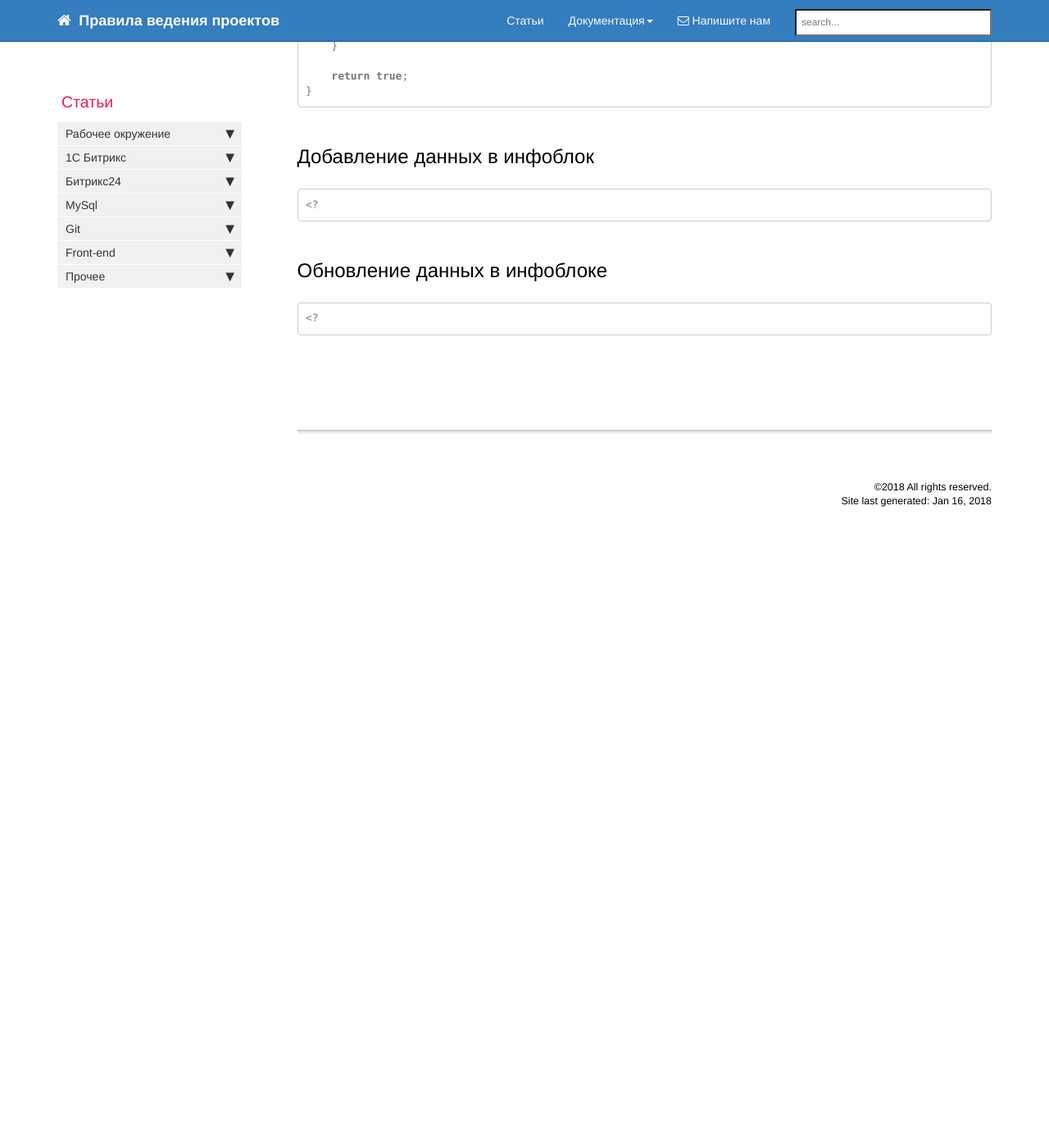
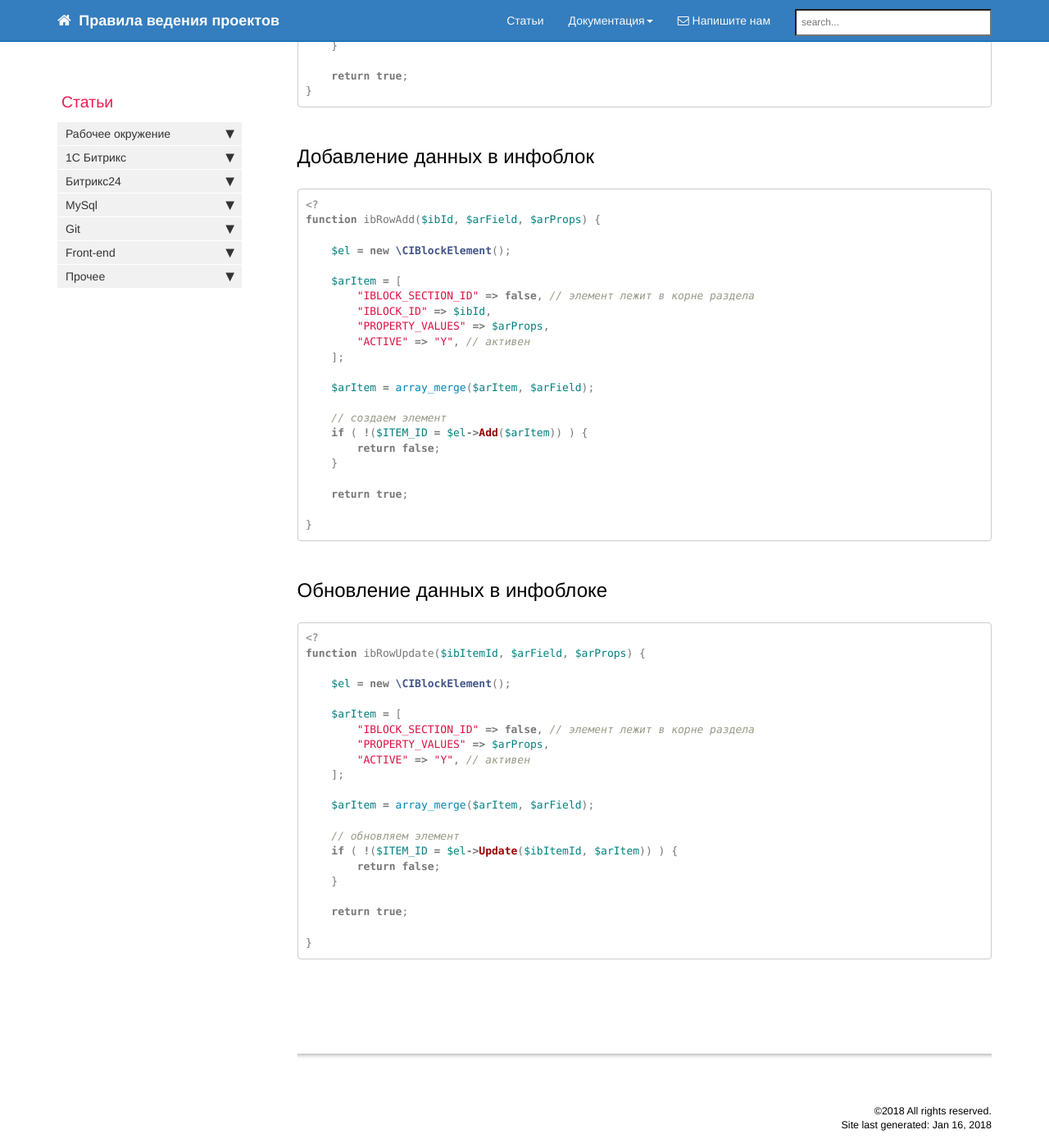
Before and after one commit to gdecider/gdecider.github.io, a Jekyll site: the page built from pages/articles/articles-bx-iblock-examples.md, in a window 1280 px wide and 1400 px high, scrolled down 3871 px. Shown: the whole window at 82% size. Built offline with Jekyll 4.4.1, drawn with Linux system fonts in a browser that asks for light colours; nearby versions of some CDN libraries; comment, search, counter and statistics services are not loaded; before the commit the page ends 4542 px from its top, so only the background shows below that.

Commit message:
Update articles-bx-iblock-examples.md

````diff
--- a/pages/articles/articles-bx-iblock-examples.md
+++ b/pages/articles/articles-bx-iblock-examples.md
@@ -76,7 +76,7 @@ function ibTypeDelete($ibTypeCode) {
 function ibAdd($ibName, $ibCode, $ibTypeCode, $arProps) {
 
 	$ib = new CIBlock();
-    $arFields = Array(
+        $arFields = Array(
         "ACTIVE" => 'Y',
         "NAME" => $ibName,
         "CODE" => $ibCode,
@@ -207,10 +207,51 @@ function addIBlockProp($ibId, $propCode) {
 
 ```php
 <?
+function ibRowAdd($ibId, $arField, $arProps) {
+
+    $el = new \CIBlockElement();
+
+    $arItem = [
+        "IBLOCK_SECTION_ID" => false, // элемент лежит в корне раздела
+        "IBLOCK_ID" => $ibId,
+        "PROPERTY_VALUES" => $arProps,
+        "ACTIVE" => "Y", // активен
+    ];
+
+    $arItem = array_merge($arItem, $arField);
+
+    // создаем элемент
+    if ( !($ITEM_ID = $el->Add($arItem)) ) {
+        return false;
+    }
+
+    return true;
+
+}
 ```
 
 ## Обновление данных в инфоблоке
 
 ```php
 <?
+function ibRowUpdate($ibItemId, $arField, $arProps) {
+
+    $el = new \CIBlockElement();
+
+    $arItem = [
+        "IBLOCK_SECTION_ID" => false, // элемент лежит в корне раздела
+        "PROPERTY_VALUES" => $arProps,
+        "ACTIVE" => "Y", // активен
+    ];
+
+    $arItem = array_merge($arItem, $arField);
+
+    // обновляем элемент
+    if ( !($ITEM_ID = $el->Update($ibItemId, $arItem)) ) {
+        return false;
+    }
+
+    return true;
+
+}
 ```
````
